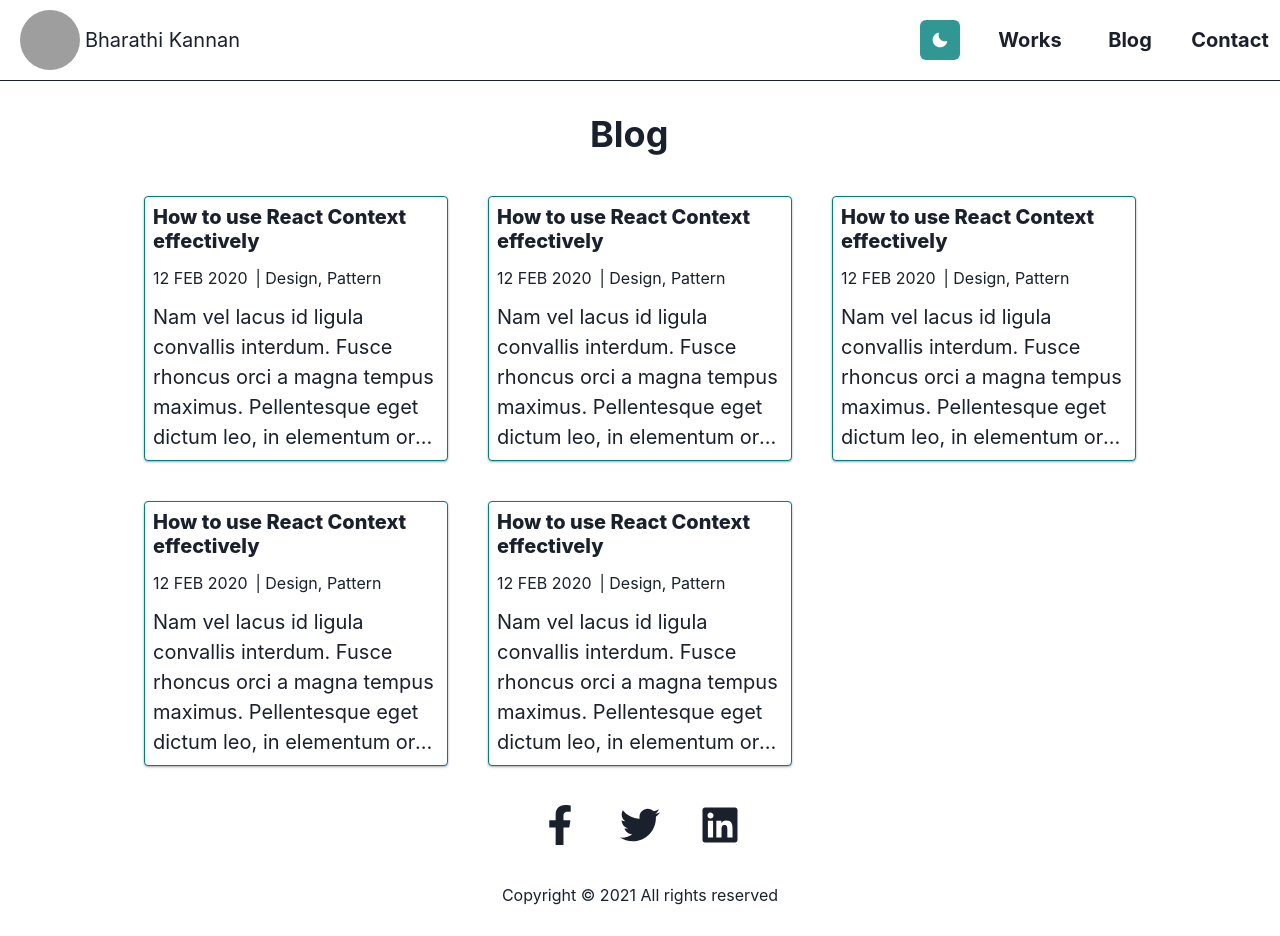
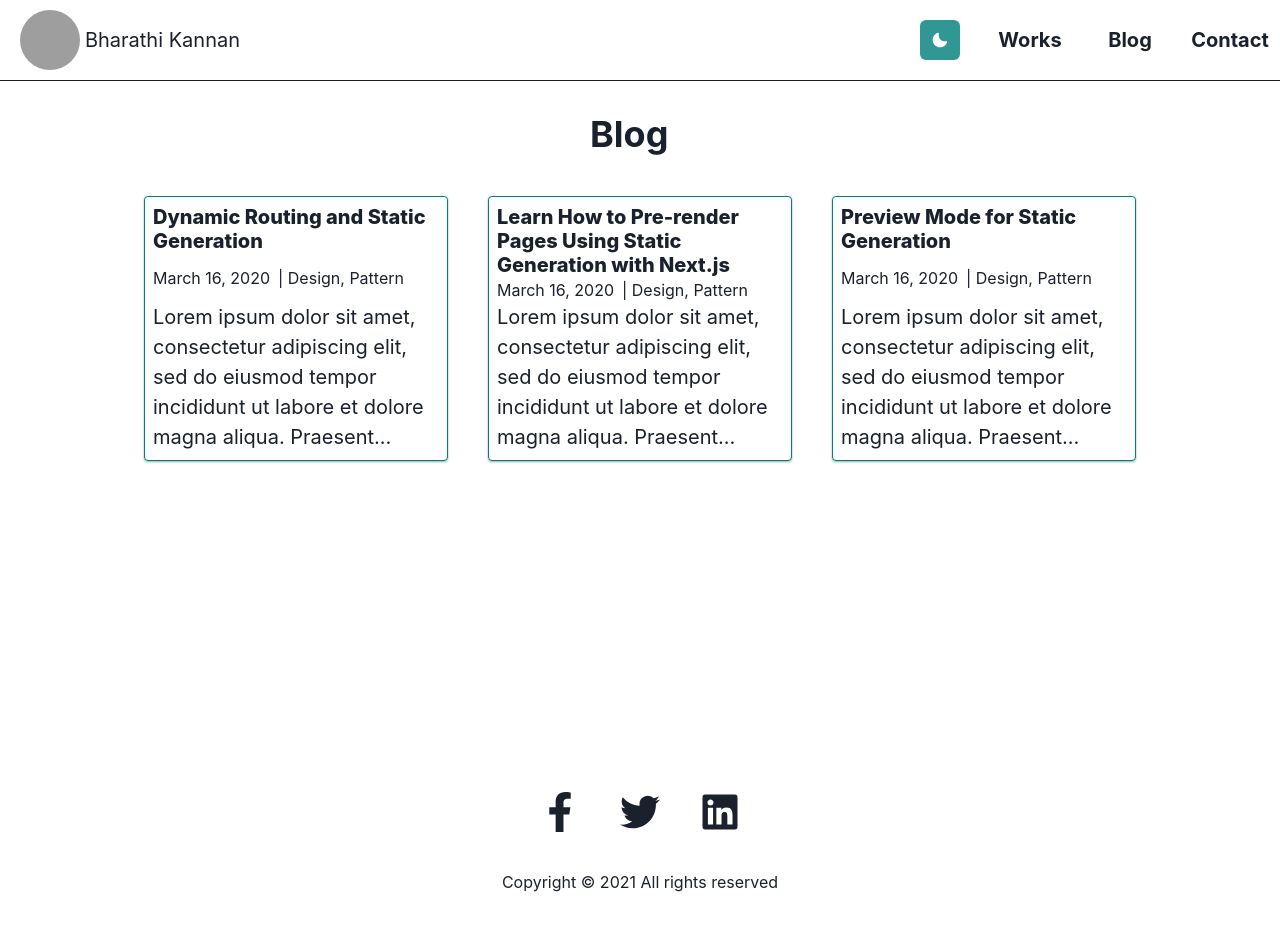
Before and after one commit to payapula/blog, a Next.js app: page /blog in a window 1280 px wide. Built offline with nearby package versions, Linux system fonts and the light colour scheme; grey boxes are pictures that could not be loaded.

Commit message:
Added Blog page from MD files.

```diff
--- a/lib/api.ts
+++ b/lib/api.ts
@@ -8,15 +8,16 @@ export function getPostSlugs() {
     return fs.readdirSync(postsDirectory);
 }
 
+export type Items = {
+    [key: string]: string;
+};
+
 export function getPostBySlug(slug: string, fields: string[] = []) {
     const realSlug = slug.replace(/\.md$/, '');
     const fullPath = join(postsDirectory, `${realSlug}.md`);
     const fileContents = fs.readFileSync(fullPath, 'utf8');
     const { data, content } = matter(fileContents);
 
-    type Items = {
-        [key: string]: string;
-    };
 
     const items: Items = {};
 
--- a/mycomponents/Card.tsx
+++ b/mycomponents/Card.tsx
@@ -10,12 +10,16 @@ import {
     ChakraProps
 } from '@chakra-ui/react';
 import { ReactElement } from 'react';
+import DateFormatter from './date-formatter';
 
 interface CardProps {
+    title?: string;
+    date?: string;
+    excerpt?: string;
     override?: ChakraProps;
 }
 
-function Card({ override }: CardProps): ReactElement {
+function Card({ title, date, excerpt, override }: CardProps): ReactElement {
     const cardBg = useColorModeValue('white', 'gray.800');
     const cardBorder = useColorModeValue('none', '1px');
     const { colorMode } = useColorMode();
@@ -46,19 +50,38 @@ function Card({ override }: CardProps): ReactElement {
             `}
             {...override}>
             <Heading fontSize={['2xl', null, null, 'xl']} fontWeight="extrabold" textAlign="start">
-                How to use React Context effectively
+                {title ? title : `How to use React Context effectively`}
             </Heading>
             <HStack>
-                <Text>12 FEB 2020</Text>
+                <Text> {date ? <DateFormatter dateString={date} /> : `12 FEB 2021`}</Text>
                 <Text>| Design, Pattern</Text>
             </HStack>
             <Text fontSize={['md', null, 'lg', 'xl']} noOfLines={[4, null, 5]}>
-                Nam vel lacus id ligula convallis interdum. Fusce rhoncus orci a magna tempus
+                {excerpt
+                    ? excerpt
+                    : `Nam vel lacus id ligula convallis interdum. Fusce rhoncus orci a magna tempus
                 maximus. Pellentesque eget dictum leo, in elementum orci. Maecenas sit amet tempor
-                magna. Cras eu arcu sagittis, accumsan metus sit amet.
+                magna. Cras eu arcu sagittis, accumsan metus sit amet.`}
             </Text>
         </Flex>
     );
 }
 
-export { Card };
+interface BlogCardProps {
+    title: string;
+    date: string;
+    excerpt: string;
+}
+
+function BlogCard({ title, date, excerpt }: BlogCardProps): ReactElement {
+    return (
+        <Card
+            override={{ width: '100%', border: '1px solid teal' }}
+            title={title}
+            date={date}
+            excerpt={excerpt}
+        />
+    );
+}
+
+export { Card, BlogCard };
--- /dev/null
+++ b/mycomponents/date-formatter.tsx
@@ -0,0 +1,13 @@
+import { parseISO, format } from 'date-fns';
+import { ReactElement } from 'react';
+
+type Props = {
+    dateString: string;
+};
+
+const DateFormatter = ({ dateString }: Props): ReactElement => {
+    const date = parseISO(dateString);
+    return <time dateTime={dateString}>{format(date, 'LLLL	d, yyyy')}</time>;
+};
+
+export default DateFormatter;
--- a/pages/blog/index.tsx
+++ b/pages/blog/index.tsx
@@ -1,13 +1,26 @@
 import { Heading, SimpleGrid } from '@chakra-ui/react';
-import { Card } from 'mycomponents/card';
+import { getAllPosts } from 'lib/api';
+import { BlogCard } from 'mycomponents/card';
 import { Layout } from 'mycomponents/layout';
+import { GetStaticProps } from 'next';
 import React, { ReactElement } from 'react';
+import Post from 'types/post';
 
-function BlogCard() {
-    return <Card override={{ width: '100%', border: '1px solid teal' }} />;
-}
+type Props = {
+    allPosts: Post[];
+};
 
-export default function Index(): ReactElement {
+/*
+  {
+    title: 'Preview Mode for Static Generation',
+    date: '2020-03-16T05:35:07.322Z',
+    slug: 'preview',
+    excerpt: 'Lorem ipsum dolor sit amet, consectetur adipiscing elit, sed do eiusmod tempor
+  }
+ */
+
+export default function Index({ allPosts }: Props): ReactElement {
+    console.log(allPosts);
     return (
         <Layout>
             <Heading as="h1" width="100px" mx="auto" mt="8">
@@ -17,12 +30,25 @@ export default function Index(): ReactElement {
                 columns={[1, null, null, null, 2, 3]}
                 mt="10"
                 spacing={[10, null, null, null]}>
-                <BlogCard />
-                <BlogCard />
-                <BlogCard />
-                <BlogCard />
-                <BlogCard />
+                {allPosts.map((post) => {
+                    return (
+                        <BlogCard
+                            key={post.slug}
+                            title={post.title}
+                            date={post.date}
+                            excerpt={post.excerpt}
+                        />
+                    );
+                })}
             </SimpleGrid>
         </Layout>
     );
 }
+
+export const getStaticProps: GetStaticProps = async () => {
+    const allPosts = getAllPosts(['title', 'date', 'slug', 'excerpt']);
+
+    return {
+        props: { allPosts }
+    };
+};
```
